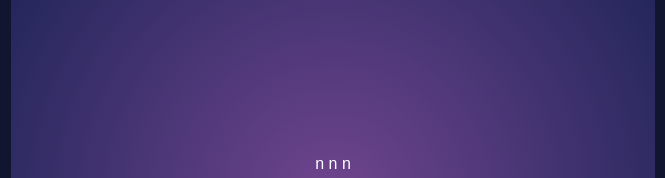
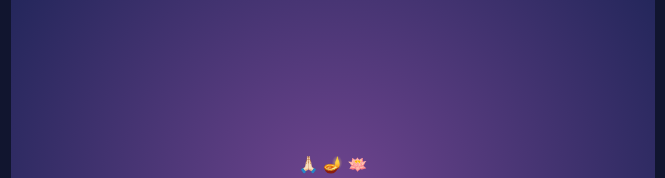
Before and after one commit to parimianusha03-bithub/ganpati-bappa-morya, a plain HTML site: page index.html in a window 1280 px wide. Shown: the top 178 px of the page, 307-972 px from the left. Drawn offline with Linux system fonts and the light colour scheme.

Commit message:
Update index.html

```diff
--- a/index.html
+++ b/index.html
@@ -8,7 +8,7 @@
 </head>
 <body>
 <div id="menu" class="screen">
-  <div class="festival-symbol">n n n</div>
+  <div class="festival-symbol">🙏🏻 🪔 🪷</div>
   <h1>n Ganesh Chaturthi</h1>
   <h2>Festival Maker</h2>
   <p class="welcome">Help Ganesha decorate the festival pandal!</p>
```
